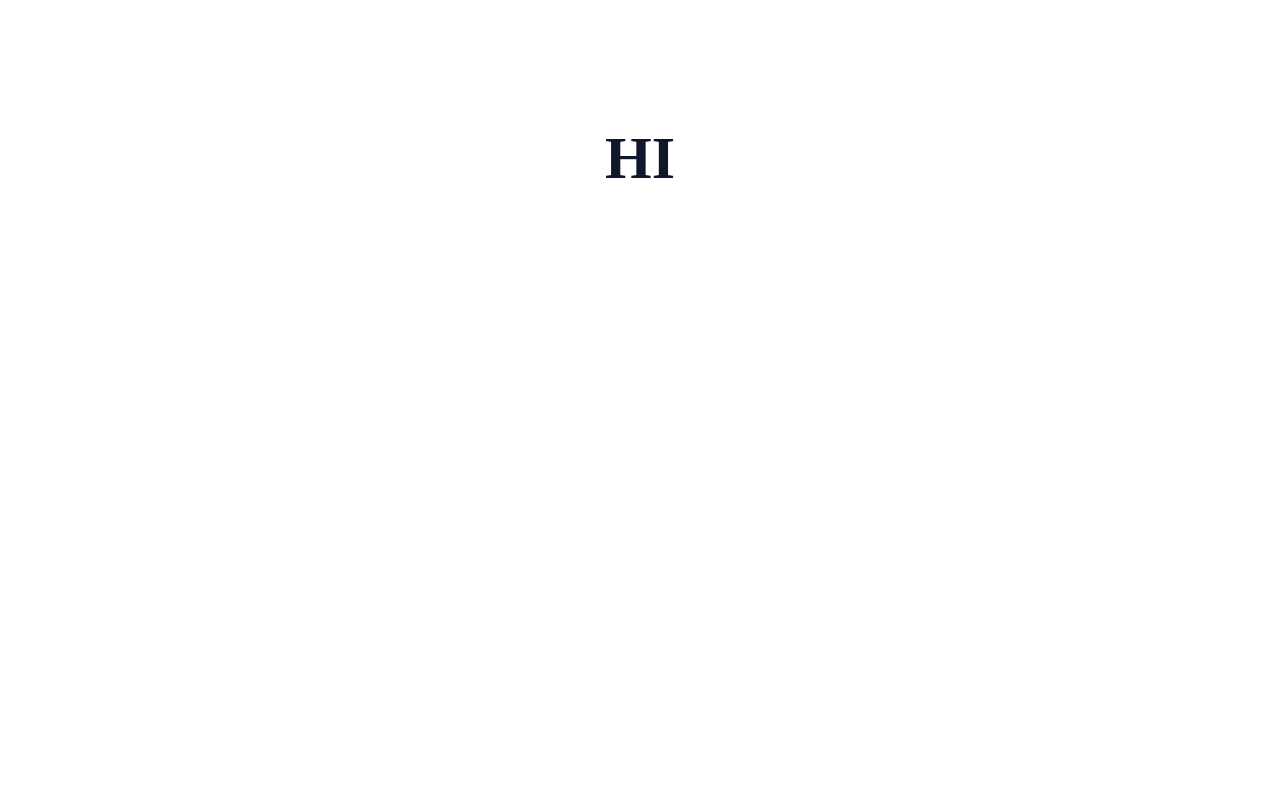
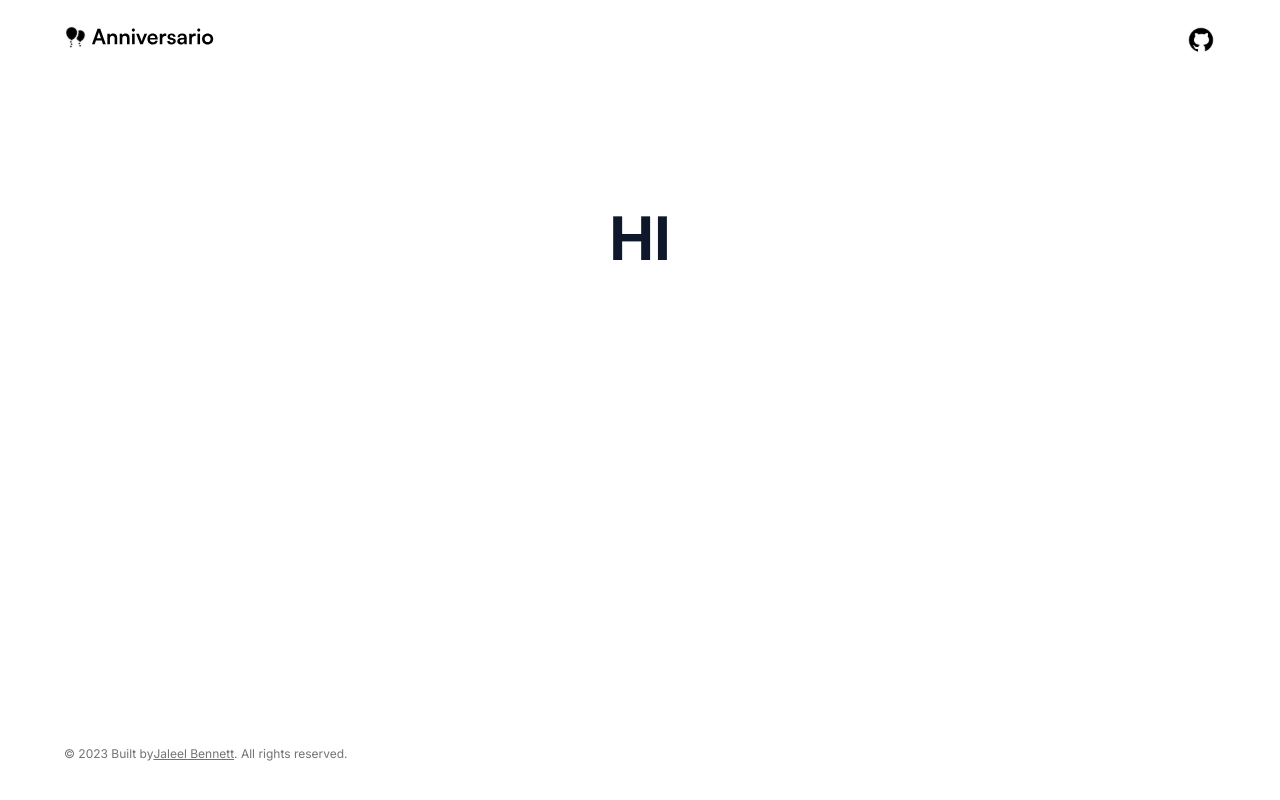
Before and after one commit to JaleelB/anniversario, a Next.js app: page / in a window 1280 px wide. Built offline with nearby package versions, Linux system fonts and the light colour scheme.

Commit message:
feat: layout components

```diff
--- a/src/app/layout.tsx
+++ b/src/app/layout.tsx
@@ -1,4 +1,19 @@
-import '../styles/globals.css'
+import '../styles/globals.css';
+import localFont from "next/font/local";
+import { Inter as FontSans } from "next/font/google"
+import Header from '~/components/header';
+import Footer from '~/components/footer';
+
+const fontSans = FontSans({
+  subsets: ["latin"],
+  variable: "--font-sans",
+})
+
+const fontHeading = localFont({
+  src: "../fonts/Satoshi-Bold.woff2",
+  variable: "--font-heading",
+})
+
 
 export default function RootLayout({
   children,
@@ -7,12 +22,22 @@ export default function RootLayout({
 }) {
 
   return (
-    <html lang="en">
-      <body>
+    <html lang="en" suppressHydrationWarning>
+      <body
+        className={
+          `
+          min-h-screen font-sans antialiased
+          ${fontSans.variable}
+          ${fontHeading.variable}
+          `
+        }
+      >
           <div className='flex w-screen h-screen flex-col'>
+            <Header/>
             <main className='flex-1 container max-w-5xl mx-auto'>
               {children}
             </main>
+            <Footer/>
           </div>
       </body>
     </html>
--- /dev/null
+++ b/src/components/footer.tsx
@@ -0,0 +1,27 @@
+import Link from 'next/link';
+import React from 'react';
+
+
+  export default function SiteFooter (){
+
+    const d = new Date();
+    const year = d.getFullYear();
+
+    return (
+        <footer className='w-screen px-4'>
+            <div className='w-full h-20 py-6 mx-auto max-w-6xl text-neutral-700 font-normal'>
+                <p className="flex md:justify-start text-xs leading-5 text-neutral-500">
+                    &copy; {`${year}`} Built by{" "}
+                    <Link
+                        href="https://github.com/JaleelB"
+                        className="underline hover:text-neutral-600"
+                    >
+                        Jaleel Bennett
+                    </Link>
+                    {". "}
+                    All rights reserved.
+                </p>
+            </div>
+        </footer>
+    )
+}
--- /dev/null
+++ b/src/components/header.tsx
@@ -0,0 +1,29 @@
+import Link from "next/link";
+import Image from 'next/image'
+
+export default function Header(){
+    return(
+        <header className="w-screen z-40  px-4">
+            <div className="container max-w-6xl flex h-20 items-center justify-between py-6 mx-auto">
+                <nav className="w-full flex justify-between">
+                    <Link href="/">
+                        <Image
+                            width={150}
+                            height={30}
+                            src="/logo.svg"
+                            alt="logo"
+                        />
+                    </Link>
+                    <Link href="/">
+                        <Image
+                            width={30}
+                            height={30}
+                            src="/github.svg"
+                            alt="logo"
+                        />
+                    </Link>
+                </nav>
+            </div>
+        </header>
+    )
+}
```
Also changed, not shown: public/github.svg (added), public/logo.svg (added).
